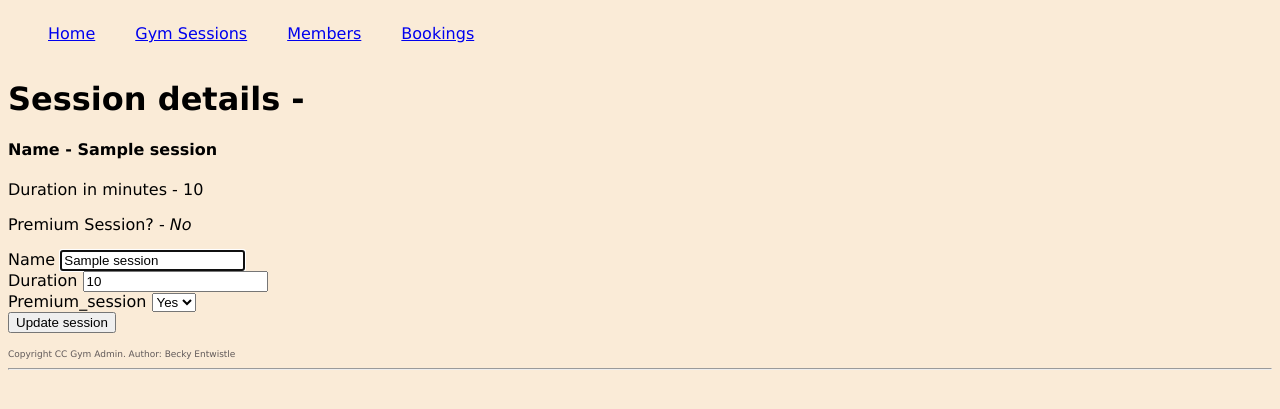
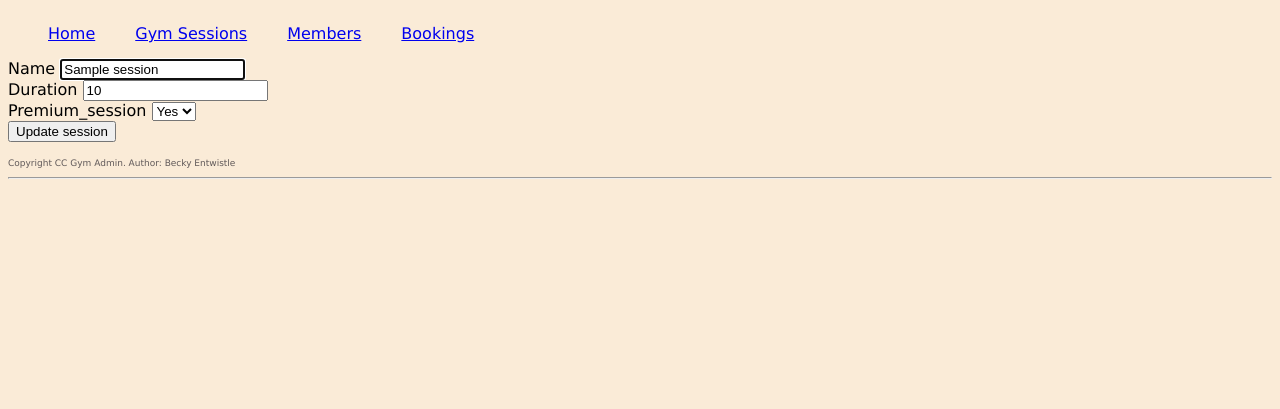
Before and after one commit to bjentwistle/Gym_members_project, a Flask app: page /sessions/1/edit in a window 1280 px wide. Shown: the top 409 px of the page. Run offline with Flask 3, Linux system fonts and the light colour scheme; a database or web service that is not in the repository returns one stand-in record (values such as "Sample title"); some libraries are stand-ins or nearby versions.

Commit message:
fixed edit function for sessions

```diff
--- a/project_code/controllers/sessions_controller.py
+++ b/project_code/controllers/sessions_controller.py
@@ -18,7 +18,7 @@ def show_all_sessions():
 @sessions_blueprint.route("/sessions/<id>")
 def show_session_index(id):
     session = session_repo.select(id)
-    return render_template("sessions/single_session.jinja", session = session)
+    return render_template("sessions/single_session.jinja", id=id, session = session)
 
 @sessions_blueprint.route('/sessions/new')
 def add_session():
@@ -34,21 +34,37 @@ def submit_session():
     session_repo.save(new_session)
     return redirect("/sessions")
 
+#Chat GPT offerings -
+# @sessions_blueprint.route('/sessions/<id>/edit', methods=['GET', 'POST'])
+# def edit_session(id):
+#     edit_session = session_repo.select(id)
+#     if request.method == 'POST':
+#         # Handle form submission here
+#         edit_session.name = request.form['name']
+#         edit_session.description = request.form['description']
+#         session_repo.update(edit_session)
+#         #flash('Session updated successfully!')
+#         return redirect('sessions.index')
+#     else:
+#         # Render the form for editing
+#         return render_template('sessions/edit.jinja', session=edit_session)
+
+
 # EDIT
 # GET '/sessions/<id>/edit'
 @sessions_blueprint.route('/sessions/<id>/edit')
 def edit_session(id):
-    session =session_repo.select(id)
-    return render_template('sessions/edit.jinja', id = id, session = session)
+    edit_session = session_repo.select(id)
+    return render_template('sessions/edit.jinja', session = edit_session)
 
 # UPDATE
 # PUT '/sessions/<id>/edit'
 @sessions_blueprint.route("/sessions/<id>/edit", methods=['POST'])
 def update_session(id):
+    session = session_repo.select(id)
     name = request.form['name']
     duration = request.form['duration']
     premium_session = request.form["premium_session"]
-
-    session = Session(name, duration, premium_session, id)
-    session_repo.update(session)
+    edit_session = Session(name, duration, premium_session, id)
+    session_repo.update(edit_session)
     return redirect('/sessions')
--- a/project_code/repositories/session_repo.py
+++ b/project_code/repositories/session_repo.py
@@ -10,7 +10,7 @@ def save(session):
     session.id = results[0]["id"]
     return session
 
-#Need to be able to select members by theri ID
+#Need to be able to select members by their ID
 def select(id):
     session = None
     sql = "SELECT * FROM sessions WHERE id = %s "
@@ -31,6 +31,7 @@ def select_all():
         for result in results:
             session = Session(result['name'], result['duration'], result['premium_session'], result['id'])
             sessions.append(session)
+        sessions.sort(key=lambda x: x.id) #from google 'sorting an object' so my sessions list stays in id order after updating.
     return sessions
 
 def update(session):
--- a/project_code/templates/sessions/edit.jinja
+++ b/project_code/templates/sessions/edit.jinja
@@ -2,21 +2,7 @@
 
 {% block content %}
 
-<h1 class="single_session"> Session details -  </h1>
-    <div>
-        <h4>Name - {{ session.name }}</h4>
-        <p>Duration in minutes - {{ session.duration  }} </p>
-        <p>Premium Session? -
-        {% if session.premium_session == True %}
-            Yes
-        {% else %}
-            <i> No </i>
-        {% endif %} </p>
-        {# May wish to put in a day and time here #}
-        <p> </p>
-    </div>
-
-<form action="/sessions/{{session.id}}" method="post">
+<form action="/sessions/{{session.id}}/edit" method="post">
 <div>
     <label for="name">Name </label>
     <input type="text" id="name" name="name" value="{{session.name}}" required autofocus>
--- a/project_code/templates/sessions/sessions.jinja
+++ b/project_code/templates/sessions/sessions.jinja
@@ -26,9 +26,8 @@
         {% endif %} </p>
 </p></p>
 {# May wish to put in a day and time here #}
-<a href = "/sessions/{{ sessions.index(session)+1 }}" > Show details </a> <!--add a link to each book selected by index in orders /-->
+<a href = "/sessions/{{ session.id }}" > Show details </a> <!--add a link to each session selected by index in sessions /-->
 <hr>
-
 
 </div>
 
--- a/project_code/templates/sessions/single_session.jinja
+++ b/project_code/templates/sessions/single_session.jinja
@@ -14,7 +14,7 @@
             <i> No </i>
         {% endif %} </p>
         {# May wish to put in a day and time here #}
-        <a href = "/sessions/<id>/edit"> Edit session </a>
+        <a href = "/sessions/{{session.id}}/edit"> Edit session </a>
         <p> </p>
     </div>
     <a href = "/sessions"> Back to all sessions</a>
```
